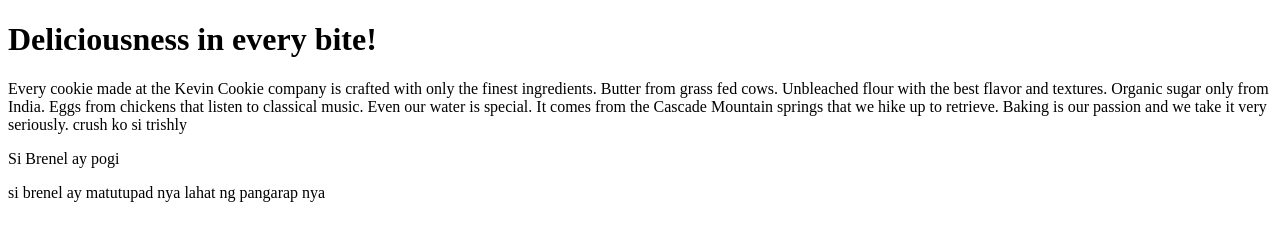
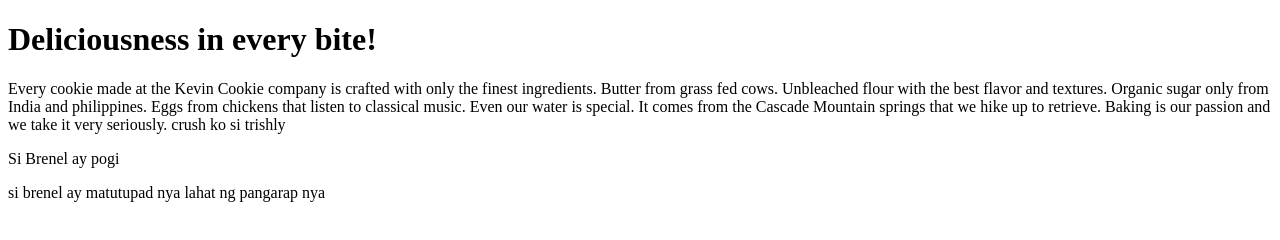
Before and after one commit to Brenelskie/Pogi-si-Brenel, a plain HTML site: page index.htm in a window 1280 px wide. Drawn offline with Linux system fonts and the light colour scheme.

Commit message:
Update index.htm

```diff
--- a/index.htm
+++ b/index.htm
@@ -3,7 +3,7 @@
 <body>
 
 <h1>Deliciousness in every bite!</h1>
-<p>Every cookie made at the Kevin Cookie company is crafted with only the finest ingredients. Butter from grass fed cows. Unbleached flour with the best flavor and textures. Organic sugar only from India. Eggs from chickens that listen to classical music. Even our water is special. It comes from the Cascade Mountain springs that we hike up to retrieve. Baking is our passion and we take it very seriously. crush ko si trishly</p>
+<p>Every cookie made at the Kevin Cookie company is crafted with only the finest ingredients. Butter from grass fed cows. Unbleached flour with the best flavor and textures. Organic sugar only from India and philippines. Eggs from chickens that listen to classical music. Even our water is special. It comes from the Cascade Mountain springs that we hike up to retrieve. Baking is our passion and we take it very seriously. crush ko si trishly</p>
 <p>Si Brenel ay pogi</p>
 <p>si brenel ay matutupad nya lahat ng pangarap nya</p>
 </body>
```
